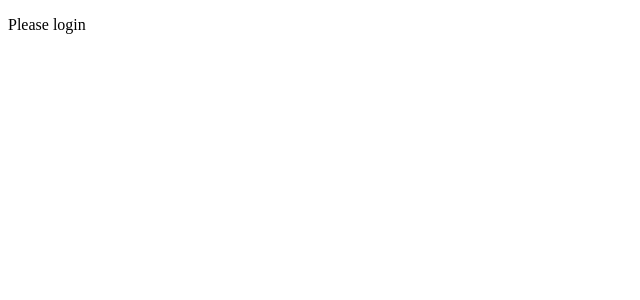
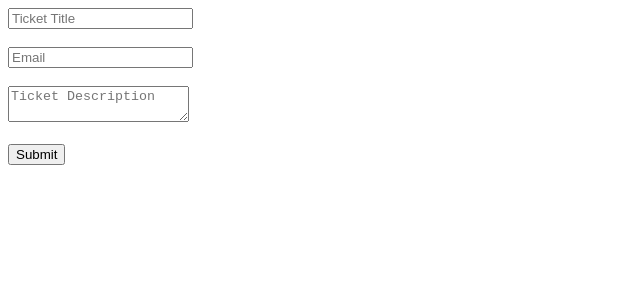
Before and after one commit to mattchupp/pumpkin, a Next.js app: page / in a window 1280 px wide. Shown: the top 300 px of the page, without its empty margins (0-640 px from the left). Built offline with nearby package versions, Linux system fonts and the light colour scheme; no server answers.

Commit message:
handling change on form

```diff
--- a/components/TicketForm.js
+++ b/components/TicketForm.js
@@ -10,6 +10,9 @@ class TicketForm extends Component {
       ticketDescription: '',
       ticketCreator: ''
     }
+
+    this.handleChange = this.handleChange.bind(this);
+    this.handleSubmit = this.handleSubmit.bind(this);
   }
 
    submitTicket = (data) => {
@@ -25,21 +28,50 @@ class TicketForm extends Component {
     })
   }
 
-  onChange() {
+  handleChange(event) {
+    this.setState({
+      ticketTitle: event.target.ticketTitle,
+      ticketCreator: event.target.ticketCreator
+    })
+  }
 
+  handleSubmit(event) {
+    // this.submitTicket()
+    console.log('Form Submitted! ' + this.state.ticketTitle + ' ' + this.state.ticketDescription)
   }
 
 
   render() {
     return(
-      <form onSubmit='submitTicket()'>
-        <input id="ticket_title" type="text" placeholder="Ticket Title"/>
+      <form onSubmit={this.handleSubmit()}>
+        <input
+          name="ticket_title"
+          type="text"
+          placeholder="Ticket Title"
+          value={this.state.ticketTitle}
+          onChange={this.handleChange}
+        />
         <br/> <br />
-        <input id="ticket_creator" type="text" placeholder="Email"/>
+        <input
+          name="ticket_creator"
+          type="text"
+          placeholder="Email"
+          value={this.state.ticketCreator}
+        />
         <br/> <br />
-        <textarea id="ticket_description" row="80" col="40" placeholder="Ticket Description"></textarea>
+        <textarea
+          name="ticket_description"
+          row="80"
+          col="40"
+          placeholder="Ticket Description"
+          value={this.state.ticketDescription}
+        >
+        </textarea>
         <br/> <br />
-        <input type="submit" />
+        <input
+          type="submit"
+          value="Submit"
+        />
       </form>
     )
   }
--- a/pages/dashboard.js
+++ b/pages/dashboard.js
@@ -32,7 +32,7 @@ export default function Home() {
     return (
       <div className="container">
         <Head>
-          <title>Pumpkin | Home</title>
+          <title>Pumpkin | Dashboard</title>
         </Head>
         <p>Signed in as {user.name}</p>
 
--- a/pages/index.js
+++ b/pages/index.js
@@ -1,24 +1,9 @@
 import Head from 'next/head';
-import { UserProvider, useFetchUser } from '../utils/user';
+import TicketForm from '../components/TicketForm'
+
 
 export default function Home() {
 
-  const { user, loading } = useFetchUser();
-  console.log(user, loading);
-
-  if(user) {
-    return (
-      <UserProvider value={{ user, loading }}>
-
-          <p>{user.nickname}</p>
-
-      </UserProvider>
-    )
-  } else {
-    return (
-      <p>Please login</p>
-    )
-  }
 
 
 
@@ -28,6 +13,8 @@ export default function Home() {
           <title>Pumpkin | Home</title>
         </Head>
 
+        <TicketForm />
+
       </div>
   )
 
```
